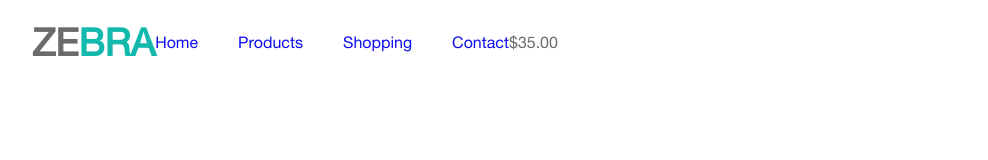
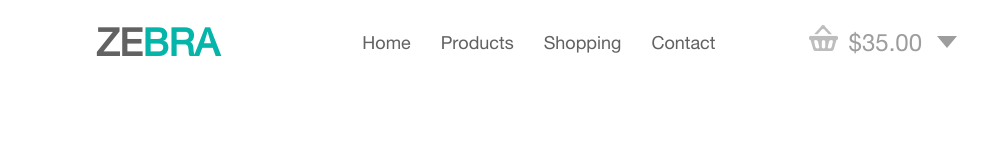
Before and after one commit to ZaArtik/Zebra-Shop, a plain HTML site: page index.html in a window 1280 px wide. Shown: the whole page, without its empty margins (116-1104 px from the left). Drawn offline with Linux system fonts and the light colour scheme.

Commit message:
Trying build header v2

```diff
--- a/css/base/adjustment.scss
+++ b/css/base/adjustment.scss
@@ -24,7 +24,8 @@ body {
 	line-height: 1.42;
 }
 
-html, body {
+html,
+body {
 	width: 100%;
 	height: 100%;
 }
@@ -33,7 +34,7 @@ html, body {
 	min-height: 100%;
 	overflow: hidden;
 	position: relative;
-	min-width: $container-width + 20px;
+	min-width: 590px;
 }
 
 .wrapper:after {
@@ -47,12 +48,19 @@ footer {
 	height: $footer-height;
 	margin-top: -$footer-height;
 	position: relative;
-	min-width: $container-width + 20px;
 }
 
 .container {
-	width: $container-width;
 	margin: 0 auto;
+	width: 70%;
+
+	@include laptop {
+		width: 80%;
+	}
+
+	@include tablet {
+		width: 600px;
+	}
 }
 
 ul {
@@ -73,7 +81,12 @@ p {
 	margin: 0;
 }
 
-h1, h2, h3, h4, h5, h6 {
+h1,
+h2,
+h3,
+h4,
+h5,
+h6 {
 	margin: 0;
 	font-weight: normal;
 }
--- a/css/base/mixins.scss
+++ b/css/base/mixins.scss
@@ -36,6 +36,12 @@
     }
 }
 
+@mixin laptop {
+    @media screen and (max-width: 992px) {
+        @content;
+    }
+}
+
 @mixin tablet {
     @media screen and (max-width: 768px) {
         @content;
--- a/css/layout/header.scss
+++ b/css/layout/header.scss
@@ -1,53 +1,133 @@
 .header {
-    background: #ffffff;
+    background: rgba($color: #fff, $alpha: 0.94);
     height: remd(85px);
     color: $grey;
-    opacity: 0.94;
+    width: 100%;
 }
 
 .header__container {
-    padding: 0px 20px;
+    padding: 0px remd(20px);
     height: remd(85px);
-    opacity: 1;
     display: flex;
+    justify-content: space-between;
     align-items: center;
 }
 
 
 // Header logo
+.logo {
 
-.header__logo {
 }
 
-.header__logo-text {
+.logo-caption {
+    font-size: remd(38px);
+    font-weight: bold;
     text-transform: uppercase;
-    font-weight: bold;
-    font-size: remd(38px);
+    color: $grey;
 }
 
-.header__logo-text_blue-color {
+.logo-caption_blue {
     color: $lightblue;
 }
 
 
+
 // Header menu
-
-.menu {
+.header__menu {
+    display: flex;
+    align-items: center;
     height: 100%;
-    display: flex;
+    margin-left: remd(50px);
 }
 
-.menu__item {
+.header__item {
     height: 100%;
-    margin-left: 40px;
-    display: flex;
-    align-items: center;
+    margin-left: remd(10px);
 
     &:first-child {
         margin-left: 0;
     }
 }
 
-.menu__link {
-    display: block;
+.header__link {
+    display: flex;
+    align-items: center;
+    height: 100%;
+    padding: 0 remd(10px);
+    font-size: remd(18px);
+    color: $grey;
+
+    &:hover {
+        color: #fff;
+        background: $red;
+    }
 }
+
+
+
+
+// basket
+.header__basket {
+    display: flex;
+    position: relative;
+    margin-right: remd(30px);
+}
+
+.header__basket-iamge {
+    background: url('../images/decor/Shape 1.png') 0 0 no-repeat;
+    width: 30px;
+    height: 30px;
+
+    &::after {
+        content: "";
+        position: absolute;
+            left: 100%;
+            top: 50%;
+        transform: translateY(-6px);
+        margin-left: remd(15px);
+        border-top: remd(12px) solid #9d9d9d;
+        border-bottom: 10px solid transparent;
+        border-left: 10px solid transparent;
+        border-right: 10px solid transparent;
+    }
+}
+
+.header__basket-price {
+    font-size: remd(24px);
+    color: #9d9d9d;
+    margin-left: remd(10px);
+}
+
+
+
+
+
+
+
+
+
+
+
+.glavniy-block {
+    background: red;
+}
+
+.main-block {
+    width: 80%;
+    margin: 0 auto;
+    background: red;
+    display: flex;
+    justify-content: space-between;
+}
+
+.block1 {
+    flex-grow: 1;
+}
+
+.block2 {
+    flex-grow: 1;
+}
+
+.block3 {
+    flex-grow: 1;
+}
--- a/index.html
+++ b/index.html
@@ -22,18 +22,27 @@
             <!-- HEADER -->
             <header class="header">
                 <div class="container header__container">
-                    <div class="header__logo">
-                        <h1 class="header__logo-text">ze<span class="header__logo-text_blue-color">bra</span></h1>
+                    <div class="logo">
+                        <a href="#" class="logo-caption">ze<span class="logo-caption_blue">bra</span></a>
                     </div>
-                    <ul class="menu">
-                        <li class="menu__item"><a href="#" class="menu__link">Home</a></li>
-                        <li class="menu__item"><a href="#" class="menu__link">Products</a></li>
-                        <li class="menu__item"><a href="#" class="menu__link">Shopping</a></li>
-                        <li class="menu__item"><a href="#" class="menu__link">Contact</a></li>
+                    <ul class="header__menu">
+                        <li class="header__item">
+                            <a href="#" class="header__link">Home</a>
+                        </li>
+                        <li class="header__item">
+                            <a href="#" class="header__link">Products</a>
+                        </li>
+                        <li class="header__item">
+                            <a href="#" class="header__link">Shopping</a>
+                        </li>
+                        <li class="header__item">
+                            <a href="#" class="header__link">Contact</a>
+                        </li>
                     </ul>
-                    <div class="header__basket">
+                    <a href="#" class="header__basket">
+                        <div class="header__basket-iamge"></div>
                         <div class="header__basket-price">$35.00</div>
-                    </div>
+                    </a>
                 </div>
             </header>
 
```
Also changed, not shown: testing.html (added, +25 -0 lines), css/main.css, images/decor/Shape 1.png (added). Lines whose indentation alone changed are shown as unchanged.
